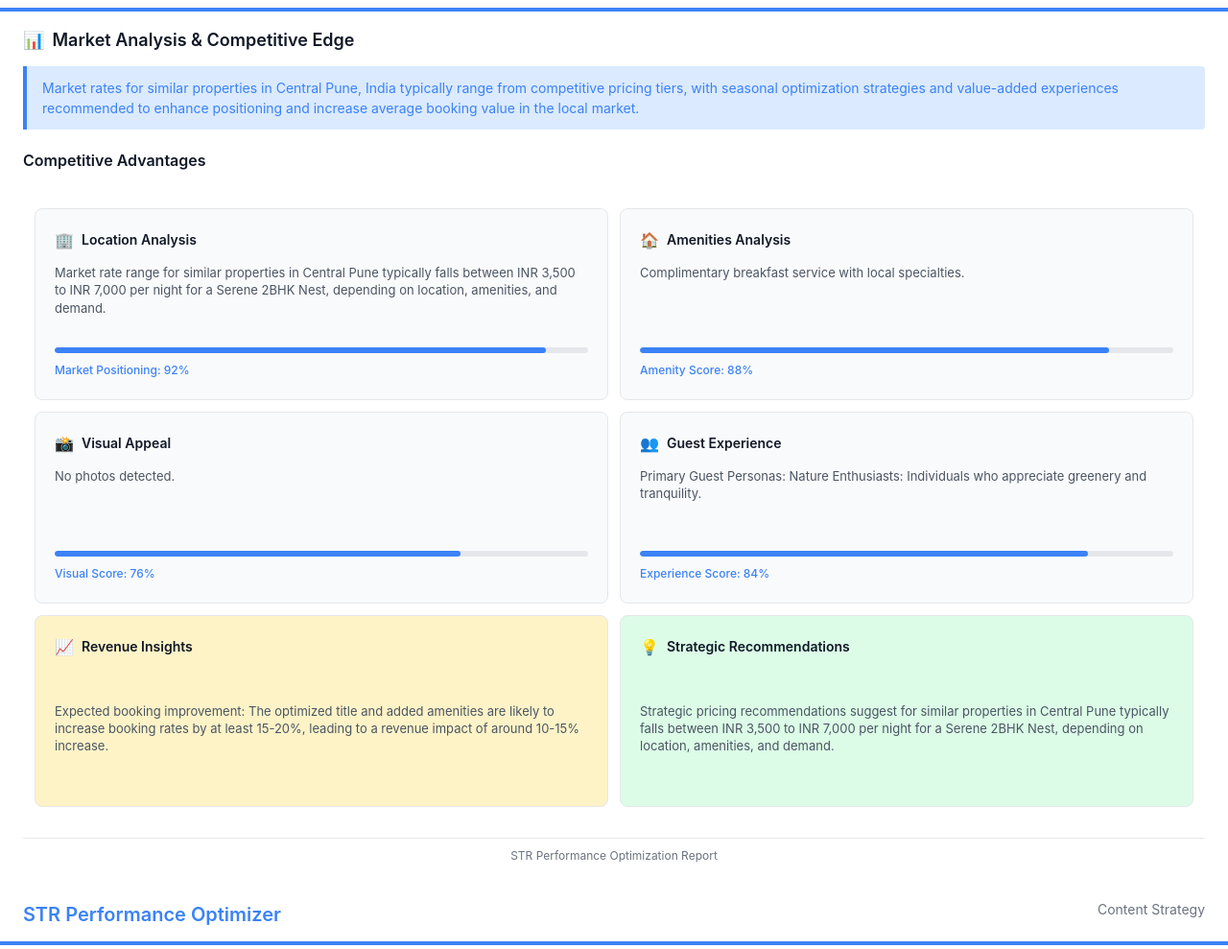
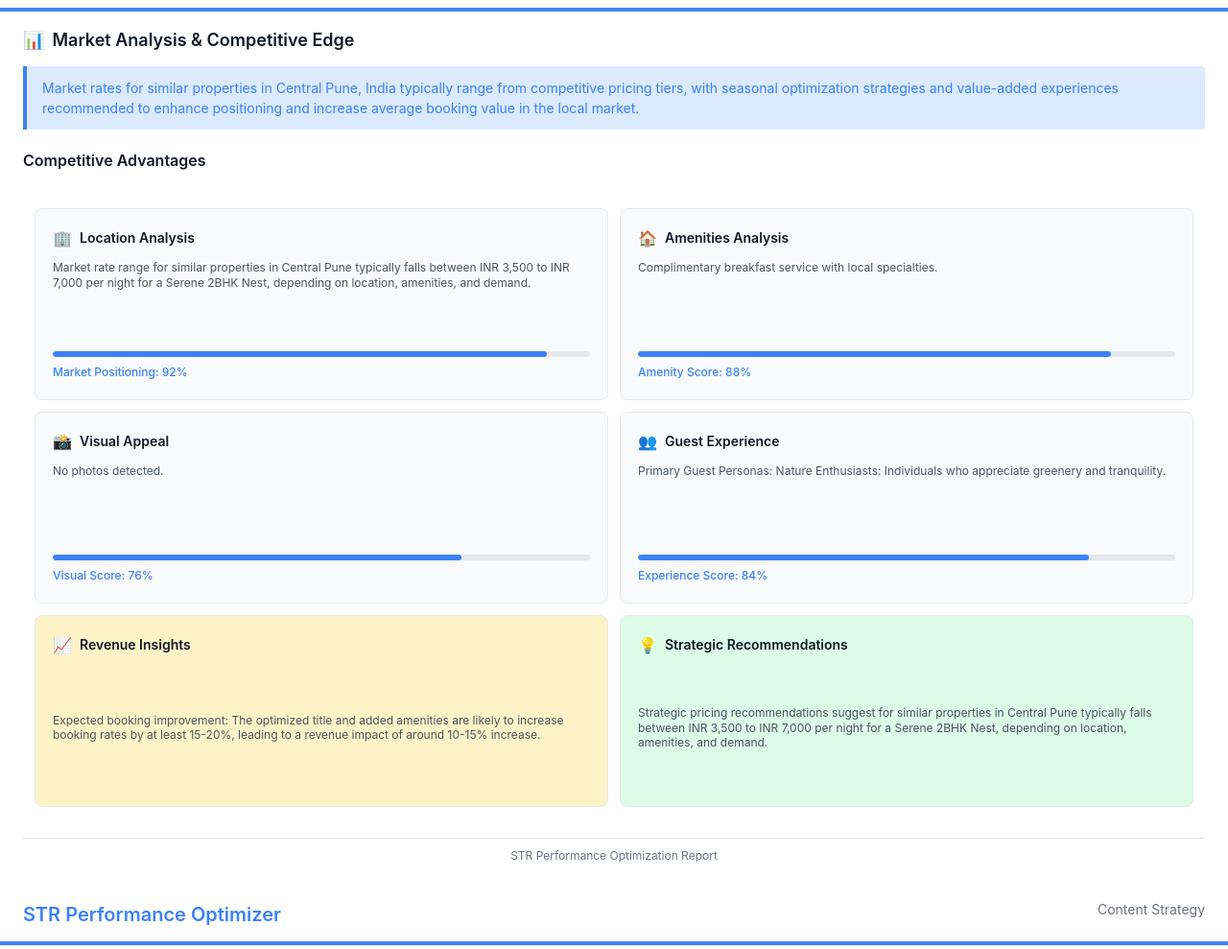
Before and after one commit to shashanksGitHub/str-optimizer-backend, a Flask app: template templates/professional_report_template.html in a window 1280 px wide. Shown: the part 2816-3805 px from the top of the page at 96% size. Run offline with Flask 3, Linux system fonts and the light colour scheme; the template is opened without the code that fills it, so the values that code supplies are empty.

Commit message:
Fix Market Analysis card overflow issues - adjust padding, font sizes, and margins to prevent content from flowing outside cards

```diff
--- a/templates/professional_report_template.html
+++ b/templates/professional_report_template.html
@@ -1581,15 +1581,15 @@
                 <tr>
                     <!-- CARD 1: Location Analysis -->
                     <td style="width: 50%; vertical-align: top;">
-                        <div style="background: #f9fafb; border: 1px solid #e5e7eb; border-radius: 8px; padding: 20px; height: 200px; display: flex; flex-direction: column;">
-                            <div style="display: flex; align-items: center; gap: 8px; margin-bottom: 12px;">
+                        <div style="background: #f9fafb; border: 1px solid #e5e7eb; border-radius: 8px; padding: 18px; height: 200px; display: flex; flex-direction: column;">
+                            <div style="display: flex; align-items: center; gap: 8px; margin-bottom: 10px;">
                                 <span style="font-size: 16px;">🏢</span>
                                 <h3 style="font-size: 14px; font-weight: 600; color: #111827; margin: 0;">Location Analysis</h3>
                             </div>
                             <div style="flex: 1; display: flex; flex-direction: column; justify-content: space-between;">
-                                <p style="font-size: 13px; color: #4b5563; line-height: 1.4; margin: 0 0 16px 0;">Market rate range for similar properties in Central Pune typically falls between INR 3,500 to INR 7,000 per night for a Serene 2BHK Nest, depending on location, amenities, and demand.</p>
-                                <div>
-                                    <div style="margin-bottom: 8px;">
+                                <p style="font-size: 12px; color: #4b5563; line-height: 1.3; margin: 0 0 12px 0;">Market rate range for similar properties in Central Pune typically falls between INR 3,500 to INR 7,000 per night for a Serene 2BHK Nest, depending on location, amenities, and demand.</p>
+                                <div style="margin-top: auto;">
+                                    <div style="margin-bottom: 6px;">
                                         <div style="width: 100%; height: 6px; background: #e5e7eb; border-radius: 3px; overflow: hidden;">
                                             <div style="height: 100%; background: #3b82f6; border-radius: 3px; width: 92%;"></div>
                                         </div>
@@ -1601,15 +1601,15 @@
                     </td>
                     <!-- CARD 2: Amenities Analysis -->
                     <td style="width: 50%; vertical-align: top;">
-                        <div style="background: #f9fafb; border: 1px solid #e5e7eb; border-radius: 8px; padding: 20px; height: 200px; display: flex; flex-direction: column;">
-                            <div style="display: flex; align-items: center; gap: 8px; margin-bottom: 12px;">
+                        <div style="background: #f9fafb; border: 1px solid #e5e7eb; border-radius: 8px; padding: 18px; height: 200px; display: flex; flex-direction: column;">
+                            <div style="display: flex; align-items: center; gap: 8px; margin-bottom: 10px;">
                                 <span style="font-size: 16px;">🏠</span>
                                 <h3 style="font-size: 14px; font-weight: 600; color: #111827; margin: 0;">Amenities Analysis</h3>
                             </div>
                             <div style="flex: 1; display: flex; flex-direction: column; justify-content: space-between;">
-                                <p style="font-size: 13px; color: #4b5563; line-height: 1.4; margin: 0 0 16px 0;">Complimentary breakfast service with local specialties.</p>
-                                <div>
-                                    <div style="margin-bottom: 8px;">
+                                <p style="font-size: 12px; color: #4b5563; line-height: 1.3; margin: 0 0 12px 0;">Complimentary breakfast service with local specialties.</p>
+                                <div style="margin-top: auto;">
+                                    <div style="margin-bottom: 6px;">
                                         <div style="width: 100%; height: 6px; background: #e5e7eb; border-radius: 3px; overflow: hidden;">
                                             <div style="height: 100%; background: #3b82f6; border-radius: 3px; width: 88%;"></div>
                                         </div>
@@ -1625,15 +1625,15 @@
                 <tr>
                     <!-- CARD 3: Visual Appeal -->
                     <td style="width: 50%; vertical-align: top;">
-                        <div style="background: #f9fafb; border: 1px solid #e5e7eb; border-radius: 8px; padding: 20px; height: 200px; display: flex; flex-direction: column;">
-                            <div style="display: flex; align-items: center; gap: 8px; margin-bottom: 12px;">
+                        <div style="background: #f9fafb; border: 1px solid #e5e7eb; border-radius: 8px; padding: 18px; height: 200px; display: flex; flex-direction: column;">
+                            <div style="display: flex; align-items: center; gap: 8px; margin-bottom: 10px;">
                                 <span style="font-size: 16px;">📸</span>
                                 <h3 style="font-size: 14px; font-weight: 600; color: #111827; margin: 0;">Visual Appeal</h3>
                             </div>
                             <div style="flex: 1; display: flex; flex-direction: column; justify-content: space-between;">
-                                <p style="font-size: 13px; color: #4b5563; line-height: 1.4; margin: 0 0 16px 0;">No photos detected.</p>
-                                <div>
-                                    <div style="margin-bottom: 8px;">
+                                <p style="font-size: 12px; color: #4b5563; line-height: 1.3; margin: 0 0 12px 0;">No photos detected.</p>
+                                <div style="margin-top: auto;">
+                                    <div style="margin-bottom: 6px;">
                                         <div style="width: 100%; height: 6px; background: #e5e7eb; border-radius: 3px; overflow: hidden;">
                                             <div style="height: 100%; background: #3b82f6; border-radius: 3px; width: 76%;"></div>
                                         </div>
@@ -1645,15 +1645,15 @@
                     </td>
                     <!-- CARD 4: Guest Experience -->
                     <td style="width: 50%; vertical-align: top;">
-                        <div style="background: #f9fafb; border: 1px solid #e5e7eb; border-radius: 8px; padding: 20px; height: 200px; display: flex; flex-direction: column;">
-                            <div style="display: flex; align-items: center; gap: 8px; margin-bottom: 12px;">
+                        <div style="background: #f9fafb; border: 1px solid #e5e7eb; border-radius: 8px; padding: 18px; height: 200px; display: flex; flex-direction: column;">
+                            <div style="display: flex; align-items: center; gap: 8px; margin-bottom: 10px;">
                                 <span style="font-size: 16px;">👥</span>
                                 <h3 style="font-size: 14px; font-weight: 600; color: #111827; margin: 0;">Guest Experience</h3>
                             </div>
                             <div style="flex: 1; display: flex; flex-direction: column; justify-content: space-between;">
-                                <p style="font-size: 13px; color: #4b5563; line-height: 1.4; margin: 0 0 16px 0;">Primary Guest Personas: Nature Enthusiasts: Individuals who appreciate greenery and tranquility.</p>
-                                <div>
-                                    <div style="margin-bottom: 8px;">
+                                <p style="font-size: 12px; color: #4b5563; line-height: 1.3; margin: 0 0 12px 0;">Primary Guest Personas: Nature Enthusiasts: Individuals who appreciate greenery and tranquility.</p>
+                                <div style="margin-top: auto;">
+                                    <div style="margin-bottom: 6px;">
                                         <div style="width: 100%; height: 6px; background: #e5e7eb; border-radius: 3px; overflow: hidden;">
                                             <div style="height: 100%; background: #3b82f6; border-radius: 3px; width: 84%;"></div>
                                         </div>
@@ -1669,25 +1669,25 @@
                 <tr>
                     <!-- CARD 5: Revenue Insights -->
                     <td style="width: 50%; vertical-align: top;">
-                        <div style="background: #fef3c7; border: 1px solid #e5e7eb; border-radius: 8px; padding: 20px; height: 200px; display: flex; flex-direction: column;">
-                            <div style="display: flex; align-items: center; gap: 8px; margin-bottom: 12px;">
+                        <div style="background: #fef3c7; border: 1px solid #e5e7eb; border-radius: 8px; padding: 18px; height: 200px; display: flex; flex-direction: column;">
+                            <div style="display: flex; align-items: center; gap: 8px; margin-bottom: 10px;">
                                 <span style="font-size: 16px;">📈</span>
                                 <h3 style="font-size: 14px; font-weight: 600; color: #111827; margin: 0;">Revenue Insights</h3>
                             </div>
                             <div style="flex: 1; display: flex; flex-direction: column; justify-content: center;">
-                                <p style="font-size: 13px; color: #4b5563; line-height: 1.4; margin: 0;">Expected booking improvement: The optimized title and added amenities are likely to increase booking rates by at least 15-20%, leading to a revenue impact of around 10-15% increase.</p>
+                                <p style="font-size: 12px; color: #4b5563; line-height: 1.3; margin: 0;">Expected booking improvement: The optimized title and added amenities are likely to increase booking rates by at least 15-20%, leading to a revenue impact of around 10-15% increase.</p>
                             </div>
                         </div>
                     </td>
                     <!-- CARD 6: Strategic Recommendations -->
                     <td style="width: 50%; vertical-align: top;">
-                        <div style="background: #dcfce7; border: 1px solid #e5e7eb; border-radius: 8px; padding: 20px; height: 200px; display: flex; flex-direction: column;">
-                            <div style="display: flex; align-items: center; gap: 8px; margin-bottom: 12px;">
+                        <div style="background: #dcfce7; border: 1px solid #e5e7eb; border-radius: 8px; padding: 18px; height: 200px; display: flex; flex-direction: column;">
+                            <div style="display: flex; align-items: center; gap: 8px; margin-bottom: 10px;">
                                 <span style="font-size: 16px;">💡</span>
                                 <h3 style="font-size: 14px; font-weight: 600; color: #111827; margin: 0;">Strategic Recommendations</h3>
                             </div>
                             <div style="flex: 1; display: flex; flex-direction: column; justify-content: center;">
-                                <p style="font-size: 13px; color: #4b5563; line-height: 1.4; margin: 0;">Strategic pricing recommendations suggest for similar properties in Central Pune typically falls between INR 3,500 to INR 7,000 per night for a Serene 2BHK Nest, depending on location, amenities, and demand.</p>
+                                <p style="font-size: 12px; color: #4b5563; line-height: 1.3; margin: 0;">Strategic pricing recommendations suggest for similar properties in Central Pune typically falls between INR 3,500 to INR 7,000 per night for a Serene 2BHK Nest, depending on location, amenities, and demand.</p>
                             </div>
                         </div>
                     </td>
```
